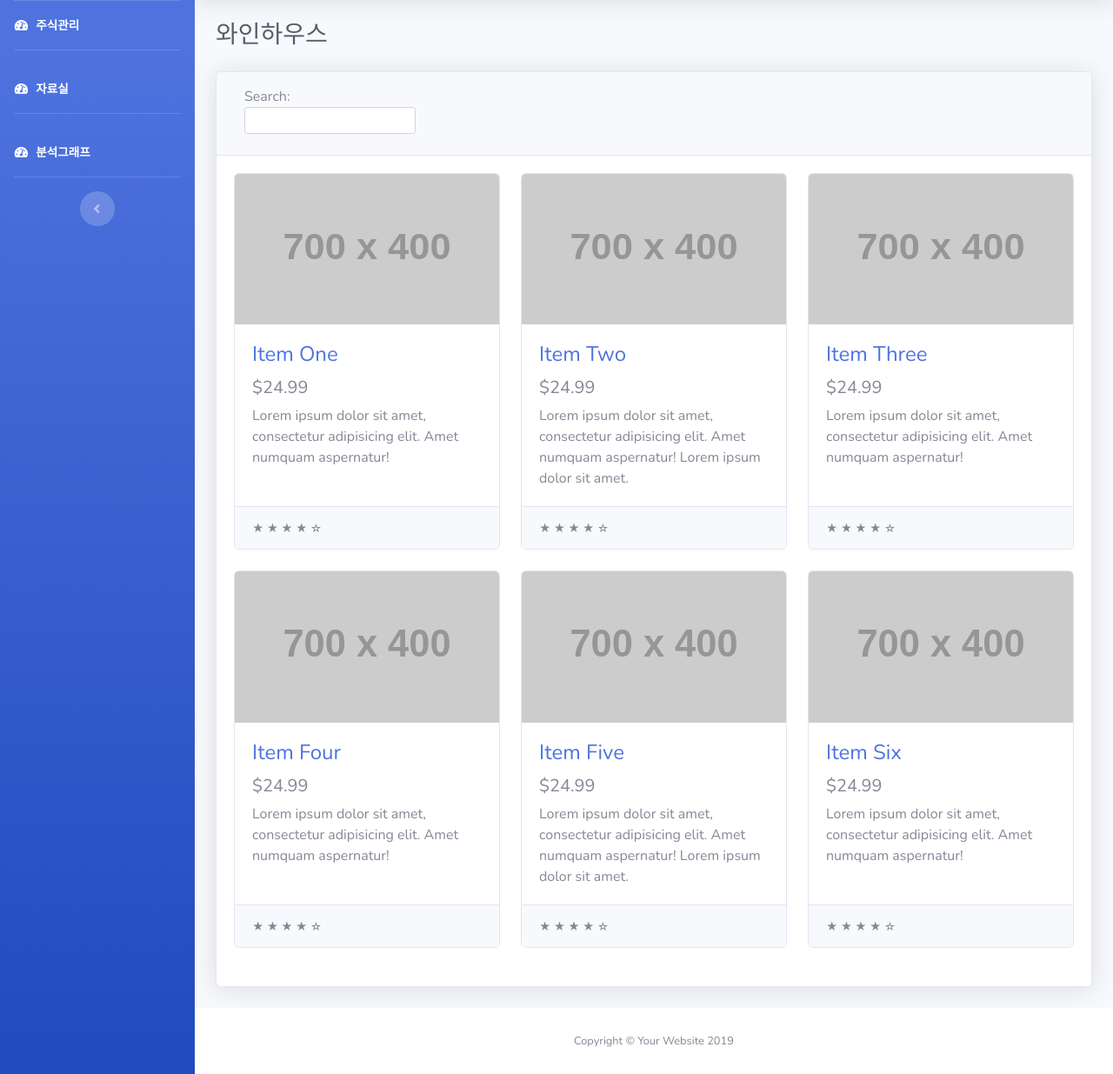
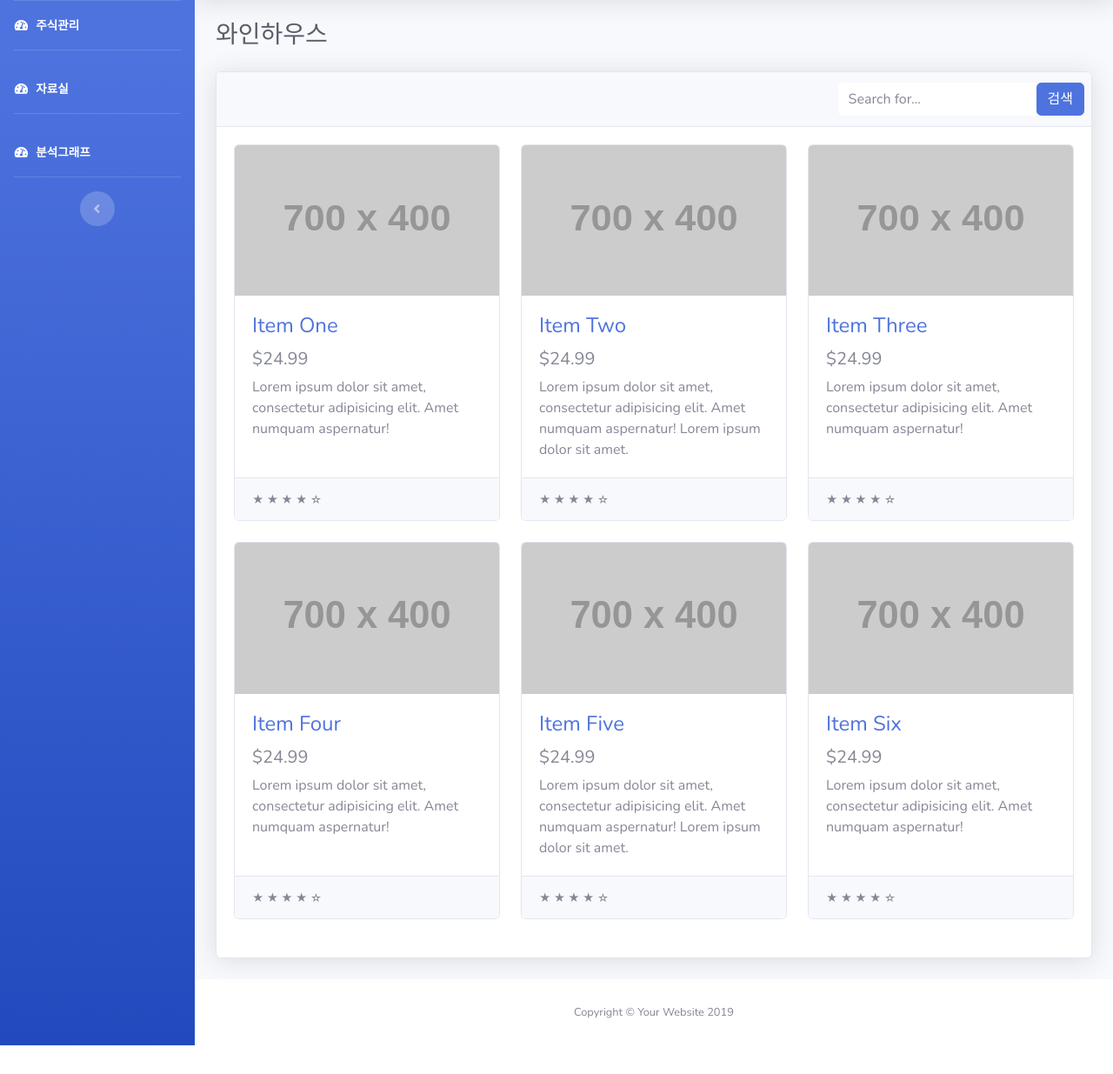
Before and after one commit to 5Hanui/flaskApp, a Python web app: template service/templates/index.html in a window 1280 px wide. Shown: the part 70-1305 px from the top of the page at 87% size. After the commit the page ends 1272 px from the top, so only its background shows below. Run offline with Jinja, Linux system fonts and the light colour scheme; the template is opened without the code that fills it, so the values that code supplies are empty; grey boxes labelled with a size stand in for pictures from a placeholder-image service; some libraries are stand-ins or nearby versions.

Commit message:
#refs4 - 메인페이지 수정

```diff
--- a/service/templates/pages/index_sub.html
+++ b/service/templates/pages/index_sub.html
@@ -8,11 +8,29 @@
 
     {# 컨텐츠 한 세트 #}
     <div class="card shadow mb-4">
-        <div class="card-header py-3">
+        <div class="card-header">
             <!-- <h6 class="m-0 font-weight-bold text-primary">와인 목록</h6> -->
-            <div class="col-sm-12 col-md-6">
-                <div id="dataTable_filter" class="dataTables_filter"><label>Search:<input type="search" class="form-control form-control-sm"
-                            placeholder="" aria-controls="dataTable"></label></div>
+            <div class="row" style="float: right">
+                <!-- <div class="col-sm-12 col-md-6">
+                    <div class="dataTables_length" id="dataTable_length"><label>Show <select name="dataTable_length" aria-controls="dataTable"
+                                class="custom-select custom-select-sm form-control form-control-sm">
+                                <option value="10">10</option>
+                                <option value="25">25</option>
+                                <option value="50">50</option>
+                                <option value="100">100</option>
+                            </select> entries</label></div>
+                </div> -->
+                <fieldset>
+                    <form class="d-none d-sm-inline-block form-inline mr-auto ml-md-3 my-2 my-md-0 mw-100 navbar-search">
+                        <div class="input-group">
+                            <input type="text" class="form-control border-0 small" placeholder="Search for..." aria-label="Search"
+                                aria-describedby="basic-addon2">
+                            <!-- <div class="input-group-append"> -->
+                            <input class="btn btn-primary" type="submit" value="검색" />
+                            <!-- </div> -->
+                        </div>
+                    </form>
+                </fieldset>
             </div>
         </div>
         <div class="card-body">
```
